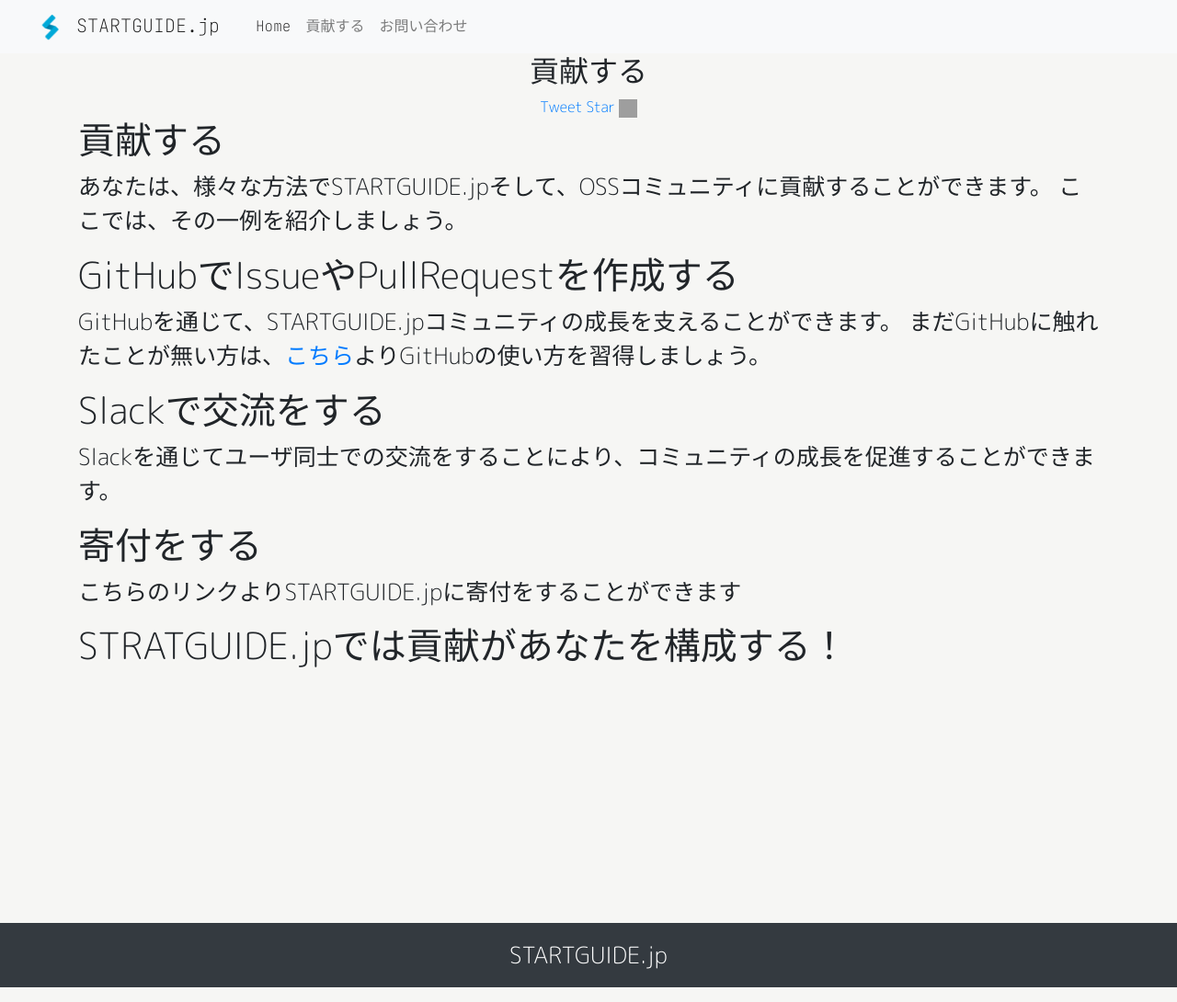
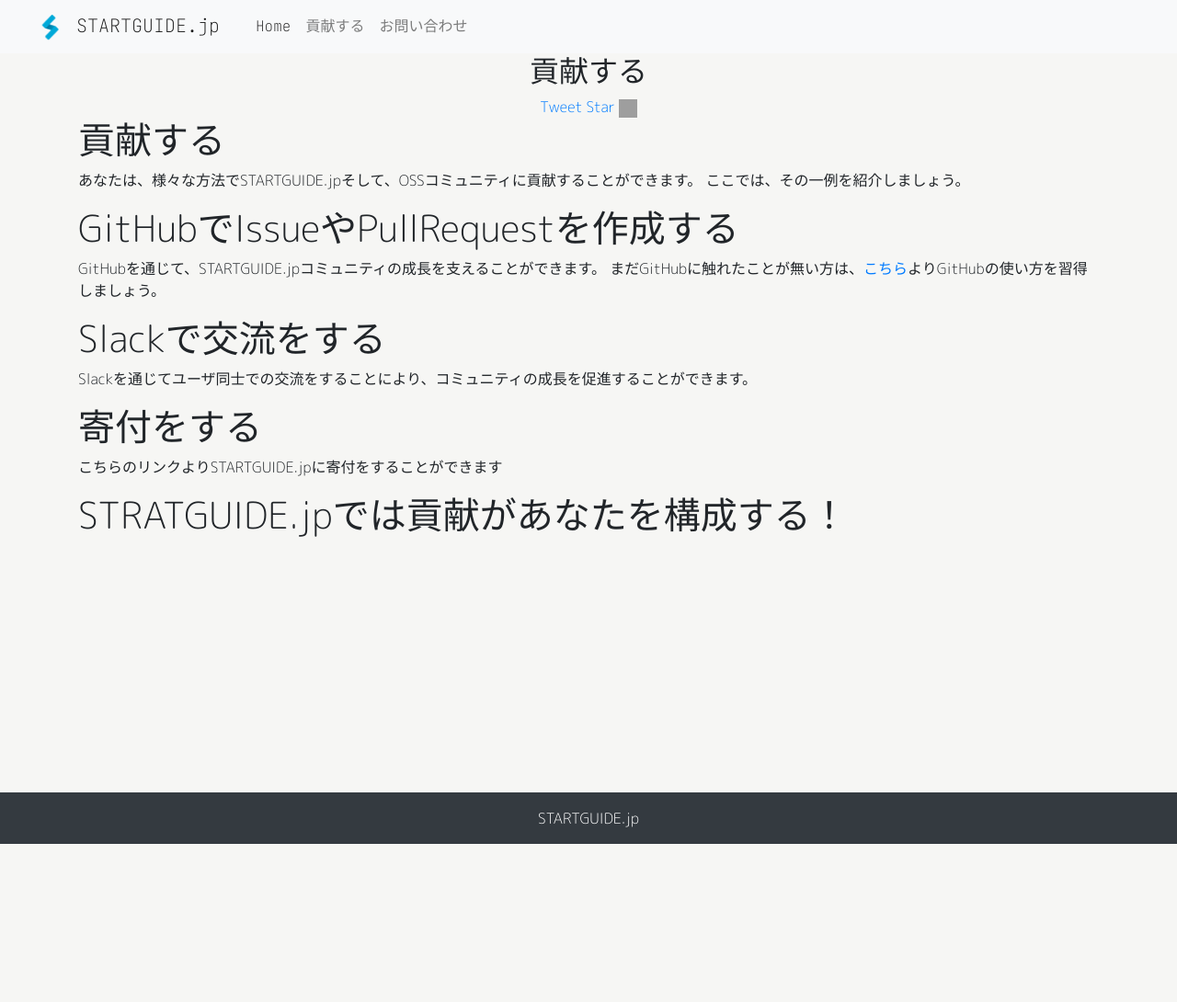
Before and after one commit to startguide/startguide.jp, a Jekyll site: the page built from joins.md, in a window 1280 px wide. Shown: the whole page at 92% size. Built offline with Jekyll 4.4.1, drawn with Linux system fonts in a browser that asks for light colours; nearby versions of some CDN libraries; comment, search, counter and statistics services are not loaded; a style sheet for code colours, icons or effects is not loaded; after the commit the page ends 934 px from its top, so only the background shows below that; grey boxes are pictures that could not be loaded.

Commit message:
Update stylees.css

```diff
--- a/css/stylees.css
+++ b/css/stylees.css
@@ -271,7 +271,7 @@
 
 
 p {
-  font-size: 25px;
+  font-size: 16px;
 }
 
 .main-icon {
```
